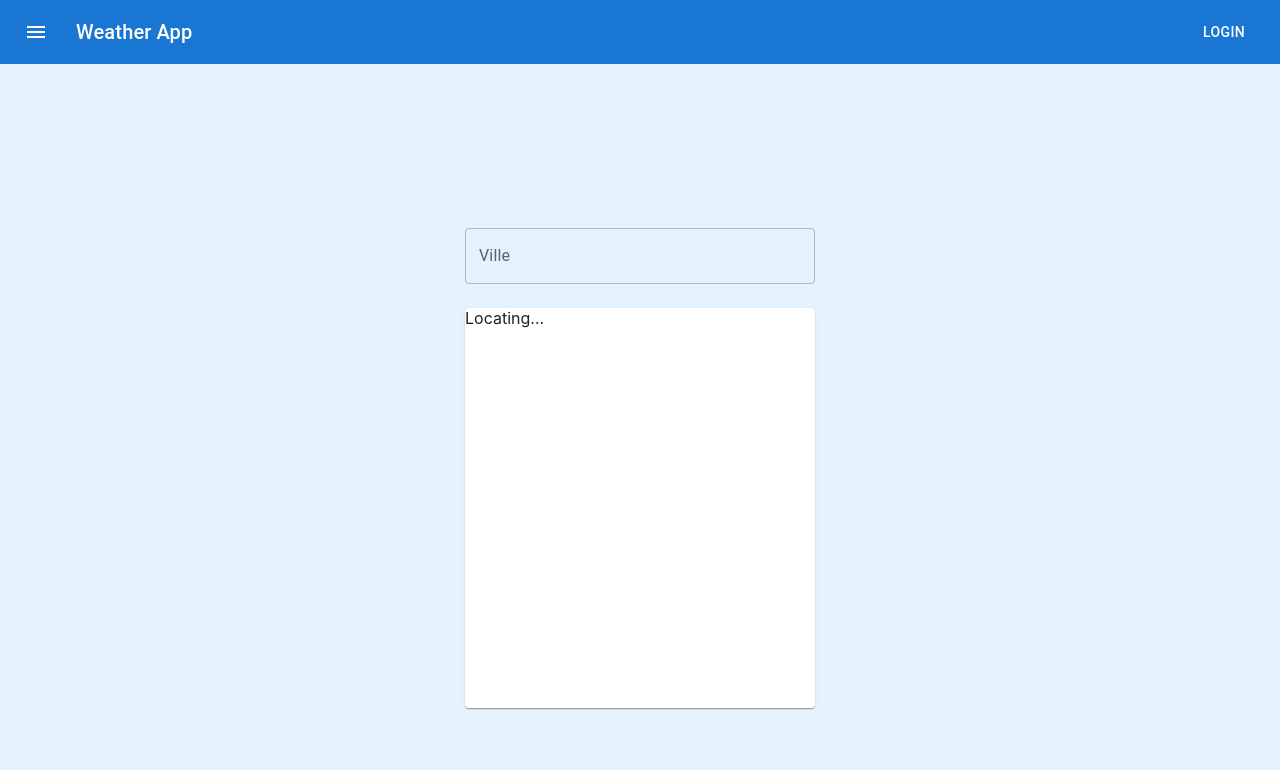
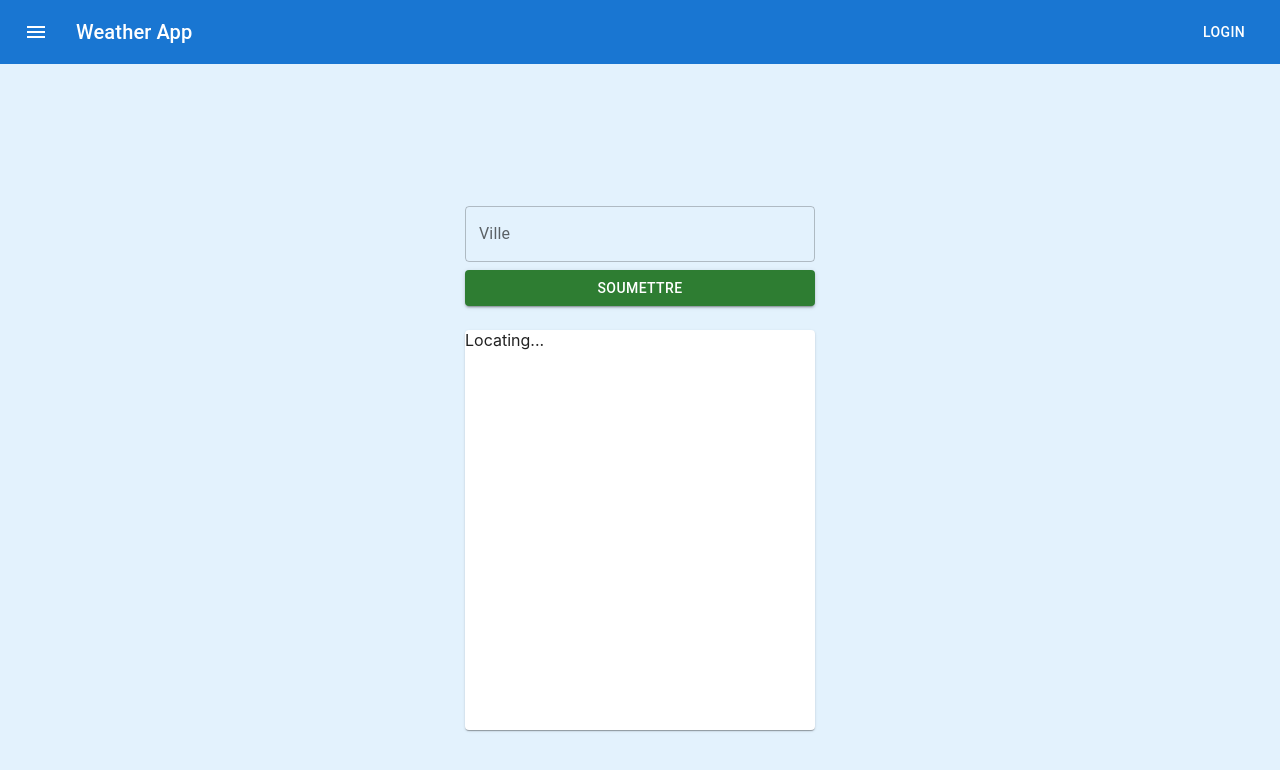
Before and after one commit to mhmdmrabet/weather-app, a React (Vite) app: page / in a window 1280 px wide. Shown: the top 770 px of the page. Built offline with nearby package versions, Linux system fonts and the light colour scheme; no server answers.

Commit message:
Add style

```diff
--- a/src/SearchBar/index.tsx
+++ b/src/SearchBar/index.tsx
@@ -1,3 +1,4 @@
+import { Button } from "@mui/material";
 import Box from "@mui/material/Box";
 import TextField from "@mui/material/TextField";
 
@@ -6,12 +7,13 @@ export function SearchBar() {
     <Box
       component="form"
       sx={{
-        "& .MuiTextField-root": { m: 1, width: 350 },
+        m: 1,
+        width: 350,
+        display: "flex",
+        flexDirection: "column",
+        gap: 1,
       }}
-      noValidate
-      autoComplete="off"
     >
-      <div>
       <TextField
         label="Ville"
         id="outlined-size-normal"
@@ -19,7 +21,17 @@ export function SearchBar() {
         fullWidth
         size="medium"
       />
-      </div>
+      <Box
+        sx={{
+          display: "inline-flex",
+          flexDirection: "column-reverse",
+        }}
+      >
+        {/* TODO Add loading style */}
+        <Button variant="contained" color="success">
+          Soumettre
+        </Button>
+      </Box>
     </Box>
   );
 }
--- a/src/Weather/index.tsx
+++ b/src/Weather/index.tsx
@@ -61,7 +61,7 @@ export default function Weather() {
         <>
           <CardContent>
             <Typography gutterBottom variant="h5" component="div">
-              {data.name}, le {myDate}
+              À {data.name}, le {myDate}
             </Typography>
             <Box sx={{ textAlign: "center", my: 5 }}>
               <Box
@@ -71,8 +71,8 @@ export default function Weather() {
               />
             </Box>
           </CardContent>
-          <CardActions sx={{ flexDirection: "row-reverse" }}>
-            <Button size="medium" variant="contained">
+          <CardActions sx={{ justifyContent: "end" }}>
+            <Button disabled size="small" variant="contained" color="secondary">
               Ajouter a vos favoris
             </Button>
           </CardActions>
```
Lines whose indentation alone changed are shown as unchanged.
